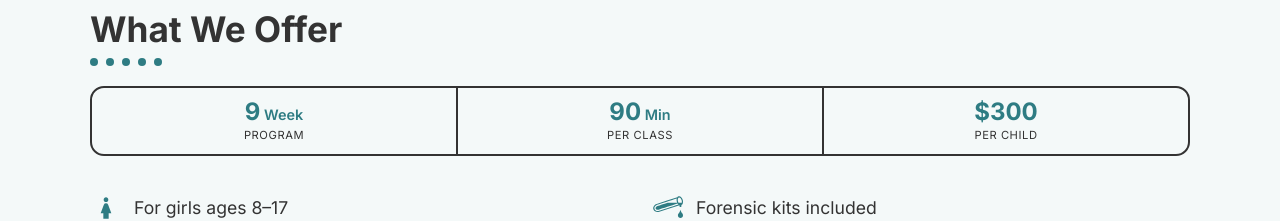
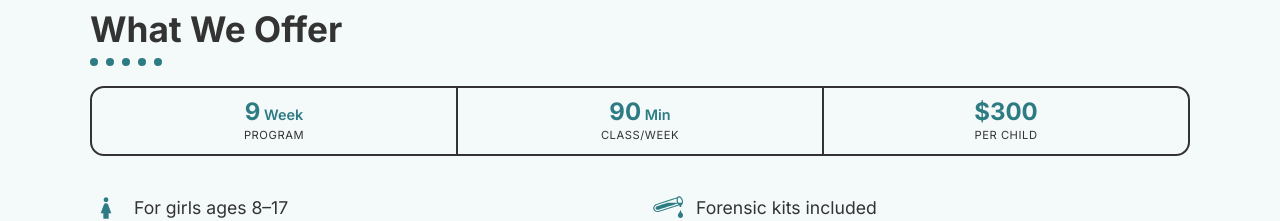
Before and after one commit to janeishahutley/girlsinforensicscience, a React (Vite) app: page / in a window 1280 px wide. Shown: the part 1540-1761 px from the top of the page. Built offline with nearby package versions, Linux system fonts and the light colour scheme; the HTML template or start-up script is replaced by a standard one.

Commit message:
Design updates

```diff
--- a/src/components/WhatWeOffer.tsx
+++ b/src/components/WhatWeOffer.tsx
@@ -53,7 +53,7 @@ export default function WhatWeOffer() {
           </div>
           <div className="offersMeta__item">
             <span className="offersMeta__value">90<span className="offersMeta__unit"> Min</span></span>
-            <span className="offersMeta__label">Per Class</span>
+            <span className="offersMeta__label">Class/Week</span>
           </div>
           <div className="offersMeta__item">
             <span className="offersMeta__value">$300</span>
```
